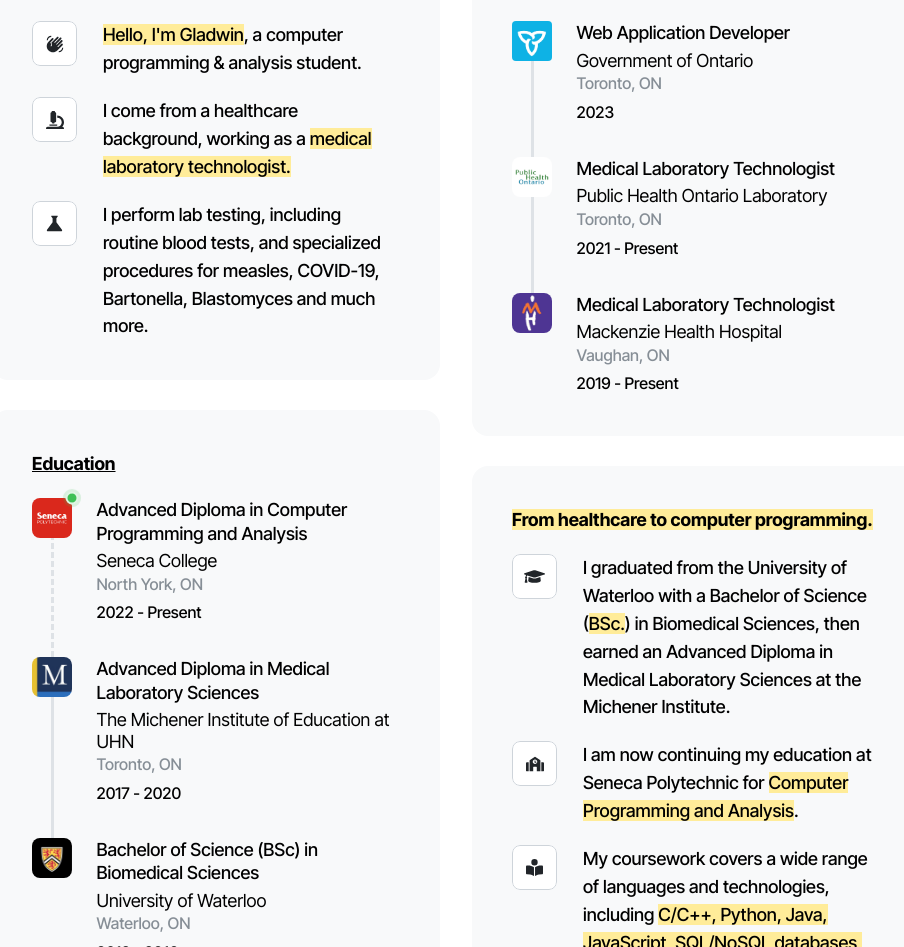
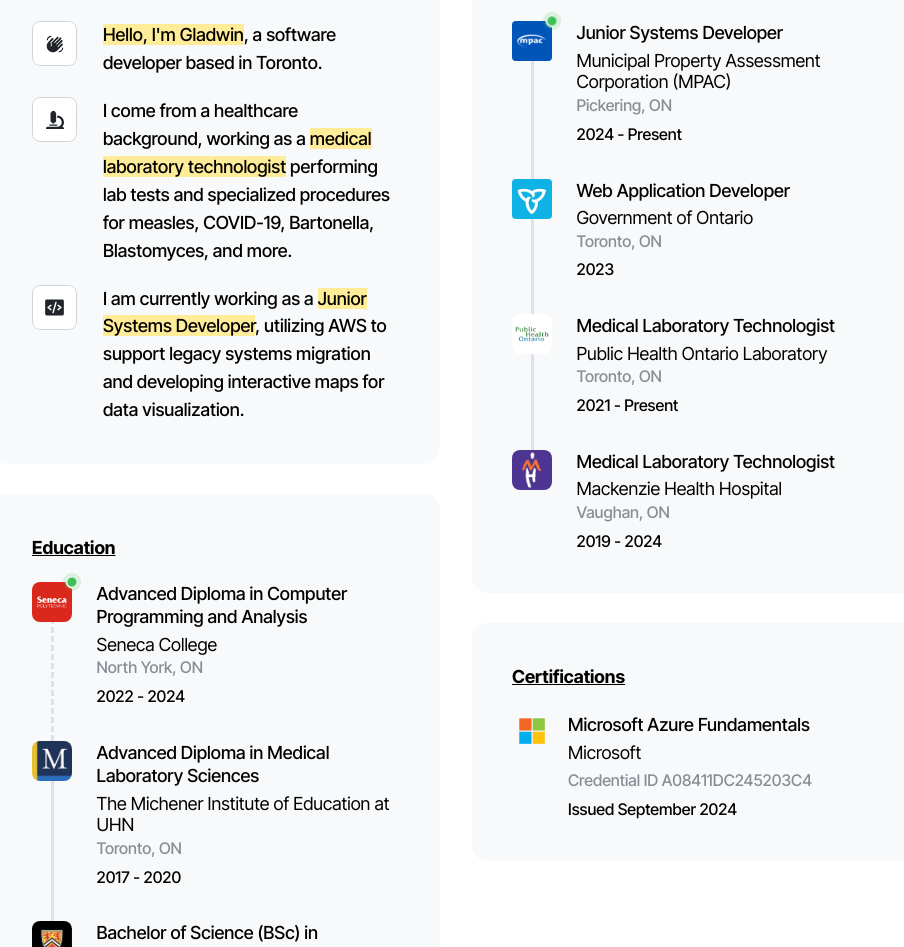
Before and after one commit to gladwinc/glad-port-2024, a Next.js app: page /about in a window 1280 px wide. Shown: the part 305-1252 px from the top of the page, without its empty margins (184-1088 px from the left). Built offline with nearby package versions, Linux system fonts and the light colour scheme.

Commit message:
update banner and about me page

```diff
--- a/app/about/page.tsx
+++ b/app/about/page.tsx
@@ -11,9 +11,10 @@
   Highlight,
   Indicator,
 } from "@mantine/core";
-import { MdWavingHand, MdScience } from "react-icons/md";
+import { MdWavingHand } from "react-icons/md";
 import { FaMicroscope, FaGraduationCap, FaSchool } from "react-icons/fa";
 import { FaUserGear, FaBookOpenReader } from "react-icons/fa6";
+import { PiCodeFill } from "react-icons/pi";
 import classes from "./About.module.css";
 import { Fredoka } from "next/font/google";
 
@@ -50,7 +51,7 @@
                   fw={450}
                   mb={20}
                   highlight="Hello, I'm Gladwin">
-                  Hello, I'm Gladwin, a computer programming & analysis student.
+                  Hello, I'm Gladwin, a software developer based in Toronto.
                 </Highlight>
               </Group>
               <Group wrap="nowrap" align="flex-start">
@@ -61,20 +62,25 @@
                   fz={18}
                   fw={450}
                   mb={20}
-                  highlight="medical laboratory technologist.">
+                  highlight="medical laboratory technologist">
                   I come from a healthcare background, working as a medical
-                  laboratory technologist.
+                  laboratory technologist performing lab tests and specialized
+                  procedures for measles, COVID-19, Bartonella, Blastomyces, and
+                  more.
                 </Highlight>
               </Group>
               <Group wrap="nowrap" align="flex-start">
                 <Avatar variant="default" radius="md" size={45} mr={10}>
-                  <MdScience size={23} />
+                  <PiCodeFill size={23} />
                 </Avatar>
-                <Text fz={18} fw={450}>
-                  I perform lab testing, including routine blood tests, and
-                  specialized procedures for measles, COVID-19, Bartonella,
-                  Blastomyces and much more.
-                </Text>
+                <Highlight
+                  fz={18}
+                  fw={450}
+                  highlight={"Junior Systems Developer"}>
+                  I am currently working as a Junior Systems Developer,
+                  utilizing AWS to support legacy systems migration and
+                  developing interactive maps for data visualization.
+                </Highlight>
               </Group>
             </Paper>
           </div>
@@ -104,7 +110,7 @@
                     North York, ON
                   </Text>
                   <Text size="md" fw={450} mt={4}>
-                    2022 - Present
+                    2022 - 2024
                   </Text>
                 </Timeline.Item>
                 <Timeline.Item
@@ -158,6 +164,28 @@
               <Timeline lineWidth={3} bulletSize={40}>
                 <Timeline.Item
                   fz="lg"
+                  bullet={
+                    <Indicator withBorder processing size={13} color="green">
+                      <Avatar src="/mpac_logo.png" radius="sm" size={40} />{" "}
+                    </Indicator>
+                  }
+                  title={
+                    <span style={{ lineHeight: "1.3" }}>
+                      Junior Systems Developer
+                    </span>
+                  }>
+                  <Text size="lg" lh={1.2} fw={400}>
+                    Municipal Property Assessment Corporation (MPAC)
+                  </Text>
+                  <Text c="dimmed" size="md" fw={450}>
+                    Pickering, ON
+                  </Text>
+                  <Text size="md" mt={4} fw={450}>
+                    2024 - Present
+                  </Text>
+                </Timeline.Item>
+                <Timeline.Item
+                  fz="lg"
                   bullet={<Avatar src="/gov_logo.png" radius="sm" size={40} />}
                   title={
                     <span style={{ lineHeight: "1.3" }}>
@@ -207,69 +235,33 @@
                     Vaughan, ON
                   </Text>
                   <Text size="md" mt={4} fw={450}>
-                    2019 - Present
+                    2019 - 2024
                   </Text>
                 </Timeline.Item>
               </Timeline>
             </Paper>
           </div>
           <div>
-            <Paper radius="lg" p={40} className={classes.paper}>
-              <Highlight
-                mb={20}
-                fw={700}
-                fz="lg"
-                highlight="From healthcare to computer programming.">
-                From healthcare to computer programming.
-              </Highlight>
+            <Paper radius="lg" p={40} mb={30} className={classes.paper}>
+              <Text mb={20} fz="lg" td="underline" fw={700}>
+                Certifications
+              </Text>
               <Group wrap="nowrap" align="flex-start">
-                <Avatar variant="default" radius="md" size={45} mr={10}>
-                  <FaGraduationCap size={21} />
-                </Avatar>
-                <Highlight fz={18} fw={450} mb={20} highlight="Bsc.">
-                  I graduated from the University of Waterloo with a Bachelor of
-                  Science (BSc.) in Biomedical Sciences, then earned an Advanced
-                  Diploma in Medical Laboratory Sciences at the Michener
-                  Institute.
-                </Highlight>
-              </Group>
-              <Group wrap="nowrap" align="flex-start">
-                <Avatar variant="default" radius="md" size={45} mr={10}>
-                  <FaSchool size={18} />
-                </Avatar>
-                <Highlight
-                  fz={18}
-                  fw={450}
-                  mb={20}
-                  highlight="Computer Programming and Analysis">
-                  I am now continuing my education at Seneca Polytechnic for
-                  Computer Programming and Analysis.
-                </Highlight>
-              </Group>
-              <Group wrap="nowrap" align="flex-start">
-                <Avatar variant="default" radius="md" size={45} mr={10}>
-                  <FaBookOpenReader size={17} />
-                </Avatar>
-                <Highlight
-                  span
-                  fz={18}
-                  fw={450}
-                  mb={20}
-                  highlight="C/C++, Python, Java, JavaScript, SQL/NoSQL databases, data structures, and algorithms">
-                  My coursework covers a wide range of languages and
-                  technologies, including C/C++, Python, Java, JavaScript,
-                  SQL/NoSQL databases, data structures, and algorithms.
-                </Highlight>
-              </Group>
-              <Group wrap="nowrap" align="flex-start">
-                <Avatar variant="default" radius="md" size={45} mr={10}>
-                  <FaUserGear size={19} />
-                </Avatar>
-                <Highlight fz={18} fw={450} highlight={["React", "Azure"]}>
-                  During my first internship with the Government of Ontario, I
-                  enhanced their client portal site using React and gained
-                  experience with emerging technologies such as Azure.
-                </Highlight>
+                <Avatar src="/microsoft_logo.png" radius="md" size={40} />
+                <div>
+                  <Text fz={18} fw={500}>
+                    Microsoft Azure Fundamentals
+                  </Text>
+                  <Text size="lg" fw={400}>
+                    Microsoft
+                  </Text>
+                  <Text c="dimmed" size="md" fw={450}>
+                    Credential ID A08411DC245203C4
+                  </Text>
+                  <Text size="md" mt={4} fw={450}>
+                    Issued September 2024
+                  </Text>
+                </div>
               </Group>
             </Paper>
           </div>
--- a/app/components/Welcome/Welcome.tsx
+++ b/app/components/Welcome/Welcome.tsx
@@ -24,7 +24,7 @@
       <Center>
         <Indicator inline withBorder processing label="2024" fw={700} size={30}>
           <Badge variant="light" color="teal" size="xl" p={20}>
-            Looking for Internship
+            Open To Networking
           </Badge>
         </Indicator>
       </Center>
```
Also changed, not shown: public/microsoft_logo.png (added), public/mpac_logo.png (added).
